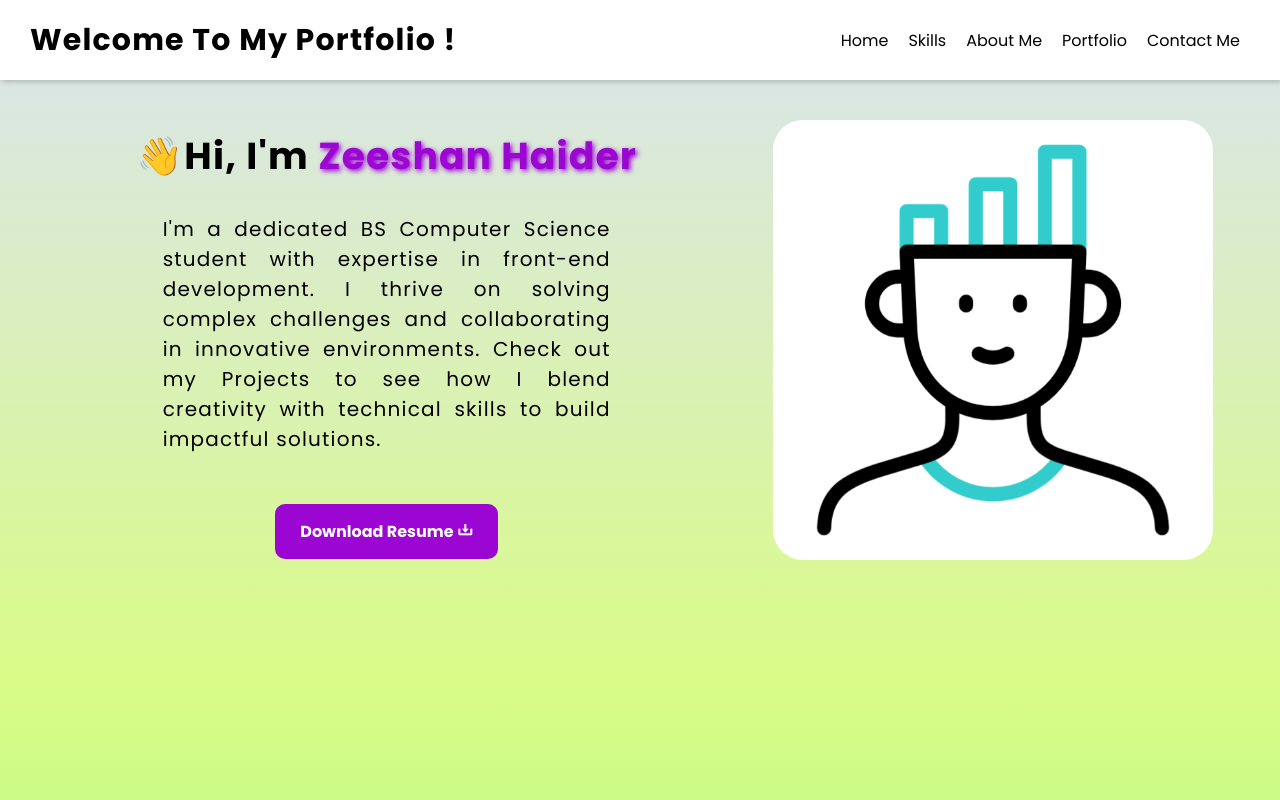
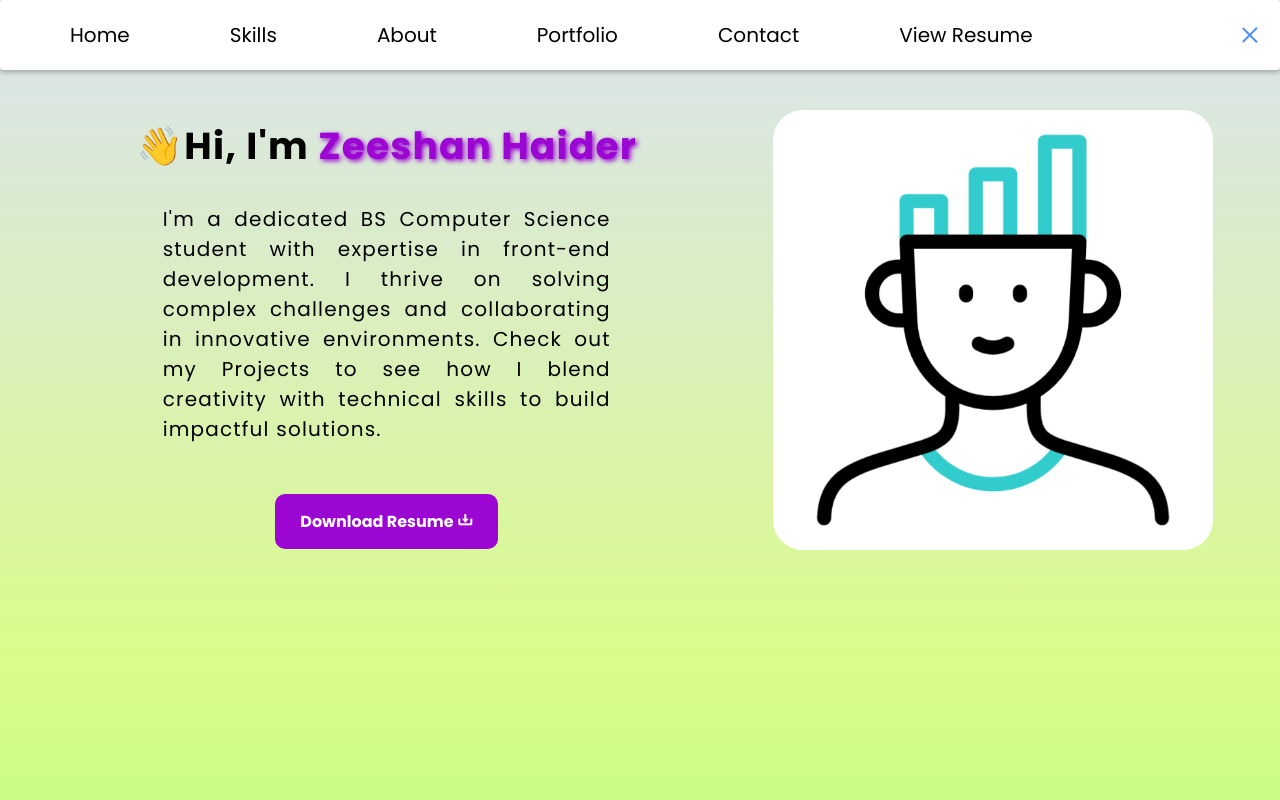
Before and after one commit to zh012948/my-personal-portfolio, a plain HTML site: page index.html in a window 1280 px wide. Shown: the top 800 px of the page. Drawn offline with nearby package versions, Linux system fonts and the light colour scheme.

Commit message:
2nd Commit Success

```diff
--- a/index.html
+++ b/index.html
@@ -14,34 +14,21 @@
 <body>
 
     <header>
-        <nav class="navbar" id="navbar">
-            <div class="logo">
-                Welcome To My Portfolio !
-            </div>
-            <div class="navs">
-                <ul>
-                    <a href="#">
-                        <li>Home</li>
-                    </a>
-                    <a href="#skills">
-                        <li>Skills</li>
-                    </a>
-                    <a href="#about">
-                        <li>About Me</li>
-                    </a>
 
-                    <a href="#portfolios">
-                        <li>Portfolio</li>
-                    </a>
+        <nav class="active" id="nav">
+            <ul>
+                <li><a href="#">Home</a></li>
+                <li><a href="#skills">Skills</a></li>
+                <li><a href="#about">About</a></li>
+                <li><a href="#portfolios">Portfolio</a></li>
+                <li><a href="#contact">Contact</a></li>
+                <li><a href="Zeeshan Haider Resume.pdf" target="_blank">View Resume</a></li>
 
-
-                    <a href="#contact">
-                        <li>Contact Me</li>
-                    </a>
-
-
-                </ul>
-            </div>
+            </ul>
+            <button class="icon" id="toggle">
+                <div class="line line1"></div>
+                <div class="line line2"></div>
+            </button>
         </nav>
     </header>
 
--- a/index.js
+++ b/index.js
@@ -8,3 +8,10 @@ form.addEventListener('submit', () => {
     document.getElementById('email').value = "";
     document.getElementById('message').value = "";
 });
+
+
+
+const toggle = document.getElementById('toggle')
+const nav = document.getElementById('nav')
+
+toggle.addEventListener('click', () => nav.classList.toggle('active'))
--- a/style.css
+++ b/style.css
@@ -16,51 +16,99 @@ body {
     background: linear-gradient(180deg, #dbe3ef, #d9fc87, #84f982, #7fa3f8, #e99af9, #6ac3d9, rgb(243, 192, 98));
 }
 
-.navbar {
+nav {
+    background-color: #fff;
+    padding: 20px;
+    width: 80px;
     display: flex;
-    justify-content: space-between;
     align-items: center;
-    text-align: center;
-    width: 100%;
-    background: white;
-    height: 80px;
-    box-shadow: 2px 2px 5px rgba(0, 0, 0, 0.2);
+    justify-content: center;
+    border-radius: 3px;
+    box-shadow: 0 2px 5px rgba(0, 0, 0, 0.3);
+    transition: width 0.6s linear;
+    overflow-x: hidden;
 }
 
-
-.navs ul {
-    padding-right: 30px;
+nav.active {
+    width: 100vw;
 }
 
-.navbar .navs ul {
+nav ul {
     display: flex;
+    list-style-type: none;
+    padding: 0;
+    margin: 0;
+    width: 0;
+    transition: width 0.6s linear;
 }
 
-.navbar .navs ul li {
-    list-style: none;
+nav.active ul {
+    width: 100%;
 }
 
-
-
-.navbar .logo {
-    margin-left: 30px;
-    font-weight: bold;
-    font-size: 30px;
-    letter-spacing: 1.2px;
+nav ul li {
+    transform: rotateY(0deg);
+    opacity: 0;
+    transition: transform 0.6s linear, opacity 0.6s linear;
 }
 
-
-.navs a {
-    padding: 10px;
-    text-decoration: none;
-    color: black;
-    transition: 0.2s ease-in-out;
+nav.active ul li {
+    opacity: 1;
+    transform: rotateY(360deg);
 }
 
-.navs a:hover {
-    color: grey;
-    text-shadow: 2px 2px 5px rgba(0, 0, 0, 0.2);
+nav ul a {
+    position: relative;
+    color: #000;
+    text-decoration: none;
+    margin: 0px 50px;
+    font-size: 20px;
+    transition: 0.14s;
+
 }
+
+nav ul a:hover {
+    color: rgb(156, 6, 211);
+    text-shadow: 1px 1px 1px rgb(156, 6, 211);
+}
+
+.icon {
+    background-color: #fff;
+    border: 0;
+    cursor: pointer;
+    padding: 0;
+    position: relative;
+    height: 30px;
+    width: 30px;
+}
+
+.icon:focus {
+    outline: 0;
+}
+
+.icon .line {
+    background-color: #5290f9;
+    height: 2px;
+    width: 20px;
+    position: absolute;
+    top: 10px;
+    left: 5px;
+    transition: transform 0.6s linear;
+}
+
+.icon .line2 {
+    top: auto;
+    bottom: 10px;
+}
+
+nav.active .icon .line1 {
+    transform: rotate(-765deg) translateY(5.5px);
+}
+
+nav.active .icon .line2 {
+    transform: rotate(765deg) translateY(-5.5px);
+}
+
 
 /* Home Section */
 
@@ -312,9 +360,10 @@ progress {
     margin-top: 30px;
     width: 30%;
     text-align: center;
-    border: 1px solid rgb(121, 3, 164);
+    border: 2px solid rgb(121, 3, 164);
     border-radius: 18px;
     padding: 40px;
+    background: rgba(0, 0, 0, 0.05);
 
 }
 
--- a/zeeshan.css
+++ /dev/null
@@ -1,73 +0,0 @@
-@import url('https://fonts.googleapis.com/css2?family=Poppins:wght@200;300;400;500;600;700&display=swap');
-
-* {
-    margin: 0;
-    padding: 0;
-    box-sizing: border-box;
-    font-family: 'Poppins', sans-serif;
-}
-
-
-
-.wrapper {
-    display: flex;
-    color: black;
-}
-
-.wrapper .static-txt {
-    color: #fff;
-    font-size: 60px;
-    font-weight: 400;
-}
-
-.wrapper .dynamic-txts {
-    margin-left: 15px;
-    height: 90px;
-    line-height: 90px;
-    overflow: hidden;
-}
-
-.dynamic-txts li {
-    list-style: none;
-    color: #FC6D6D;
-    font-size: 60px;
-    font-weight: 500;
-    position: relative;
-    top: 0;
-    animation: slide 12s steps(4) infinite;
-}
-
-@keyframes slide {
-    100% {
-        top: -360px;
-    }
-}
-
-.dynamic-txts li span {
-    position: relative;
-    margin: 5px 0;
-    line-height: 90px;
-}
-
-.dynamic-txts li span::after {
-    content: "";
-    position: absolute;
-    left: 0;
-    height: 100%;
-    width: 100%;
-    background: white;
-    border-left: 2px solid #FC6D6D;
-    animation: typing 3s steps(10) infinite;
-}
-
-@keyframes typing {
-
-    40%,
-    60% {
-        left: calc(100% + 30px);
-    }
-
-    100% {
-        left: 0;
-    }
-}
```
Also changed, not shown: zeeshan.html (deleted, +0 -23 lines).
